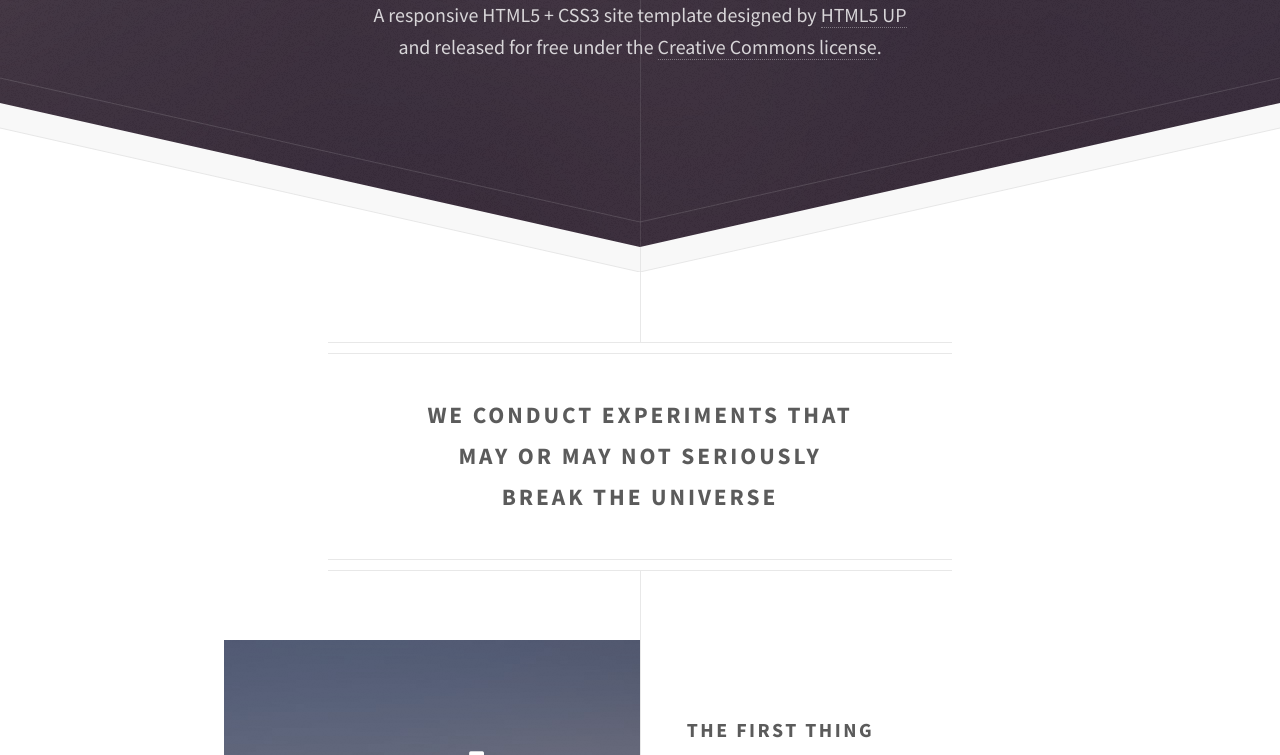
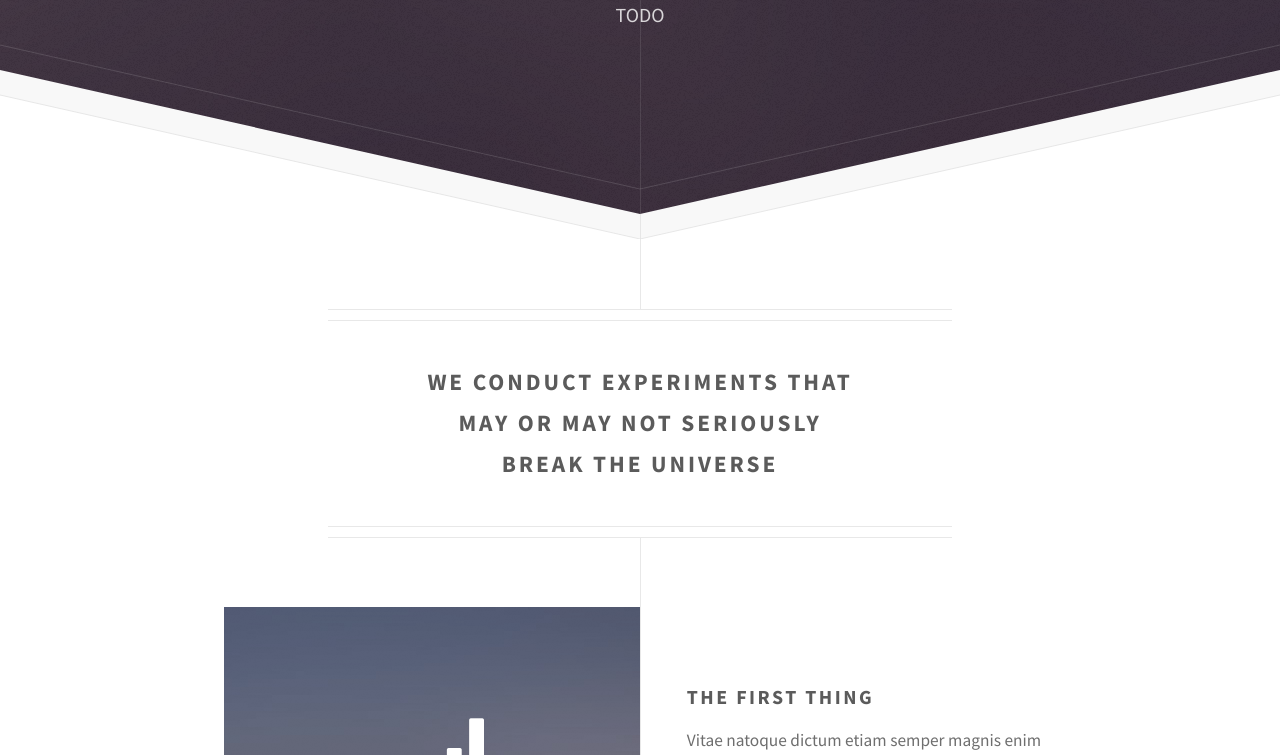
Before and after one commit to brain-machine/site, a plain HTML site: page index.html in a window 1280 px wide. Shown: the part 292-1047 px from the top of the page. Drawn offline with Linux system fonts and the light colour scheme.

```diff
--- a/index.html
+++ b/index.html
@@ -19,9 +19,7 @@
 			<div id="header">
 				<span class="logo icon fa-paper-plane-o"></span>
 				<h1>Brain Machine</h1>
-				<p>A responsive HTML5 + CSS3 site template designed by <a href="http://html5up.net">HTML5 UP</a>
-				<br />
-				and released for free under the <a href="http://html5up.net/license">Creative Commons license</a>.</p>
+				<p>TODO</p>
 			</div>
 
 		<!-- Main -->
```
Also changed, not shown: 1 other file.
